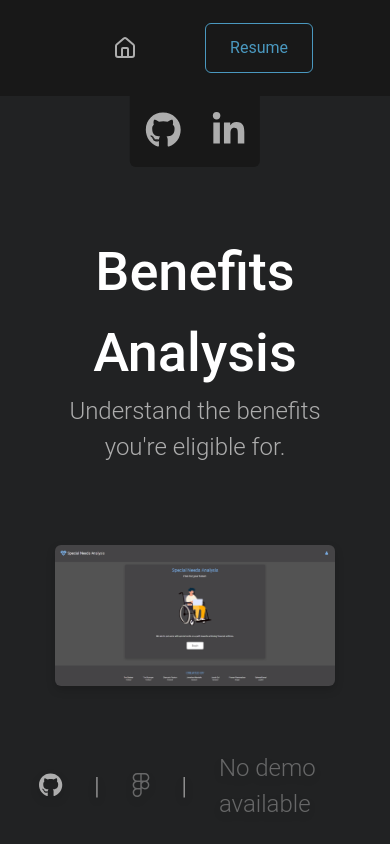
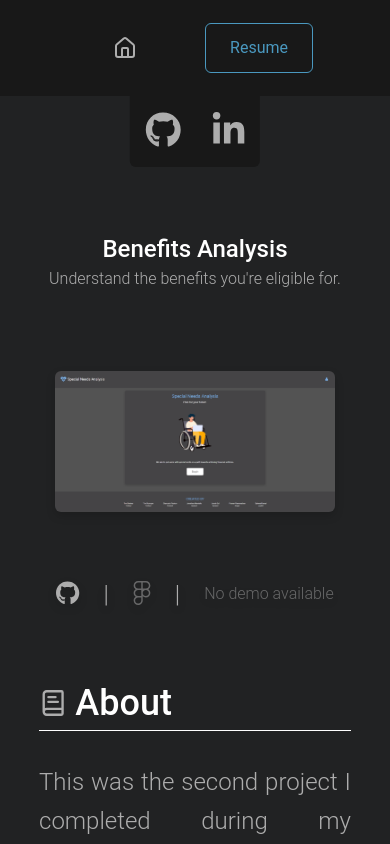
Before and after one commit to tjstumpy/web-portfolio, a React (Vite) app: page /projects/benefits in a window 390 px wide. Shown: the top 844 px of the page. Built offline with nearby package versions, Linux system fonts and the light colour scheme.

Commit message:
small css fix

```diff
--- a/src/components/Sections/Project/Header.tsx
+++ b/src/components/Sections/Project/Header.tsx
@@ -10,14 +10,14 @@ const ProjectHeader = ({ project }: { project: Project }) => {
       <div className="flex flex-col text-text-primary bg-light-bg w-[80%] h-full">
         {/* header */}
         <header className="text-center pt-16 pb-20 md:pt-0">
-          <h1 className="text-text-primary text-large font-medium">{project.title}</h1>
-          <p className="text-text-secondary text-small font-light">{project.description}</p>
+          <h1 className="text-text-primary text-small font-medium md:text-large">{project.title}</h1>
+          <p className="text-text-secondary text-xsmall font-light md:text-small">{project.description}</p>
         </header>
 
         {/* content */}
         <div className="flex flex-col items-center justify-center gap-8 pb-0 h-full drop-shadow-lg md:pb-16">
           <img src={project.image} alt={project.title} className="w-full max-w-[90%] h-auto rounded-md mb-8 box-shadow-lg" />
-          <div className="flex items-center gap-8 text-text-secondary text-small font-light">
+          <div className="flex items-center gap-6 text-text-secondary text-center text-small font-light md:gap-8">
             <a
               href={project.links.github || '#'}
               target="_blank"
@@ -47,11 +47,11 @@ const ProjectHeader = ({ project }: { project: Project }) => {
             </a>
             <span>|</span>
             {project.links.demo && project.links.demo.trim() !== '' ? (
-              <a href={project.links.demo} target="_blank" rel="noopener noreferrer" className="cursor-pointer duration-300 hover:text-text-primary">
+              <a href={project.links.demo} target="_blank" rel="noopener noreferrer" className="cursor-pointer duration-300 hover:text-text-primary text-xsmall md:text-small">
                 View Demo
               </a>
             ) : (
-              <span className="cursor-default opacity-50 pointer-events-none">No demo available</span>
+              <span className="cursor-default opacity-50 pointer-events-none text-xsmall w-fit md:text-small">No demo available</span>
             )}
           </div>
         </div>
```
